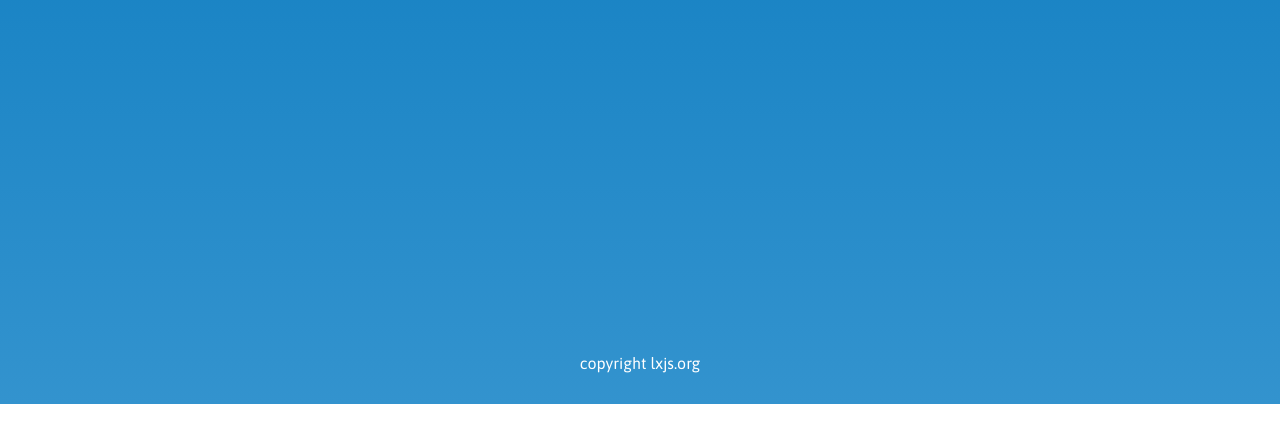
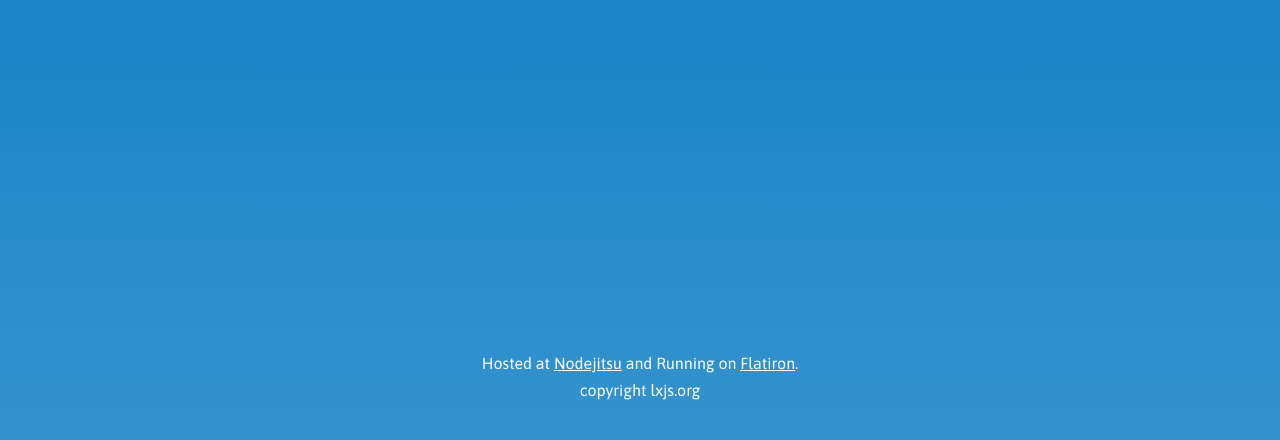
Before and after one commit to LXJS/lxjs-site-2012, a website: page assets/layout.html in a window 1280 px wide. Shown: the part 401-841 px from the top of the page. Before the commit the page ends 805 px from the top, so only its background shows below. Drawn offline with Linux system fonts and the light colour scheme; files that its build step writes are made by us from their sources.

Commit message:
footer with hoster and flatiron

```diff
--- a/assets/layout.html
+++ b/assets/layout.html
@@ -20,7 +20,8 @@
       </section>
 
       <section id="footer">
-        copyright lxjs.org
+        <p>Hosted at <a href="http://nodejitsu">Nodejitsu</a> and Running on <a href="http://flatironjs.org/">Flatiron</a>.</p>
+        <p>copyright lxjs.org</p>
       </section>
 
     </div>
```
